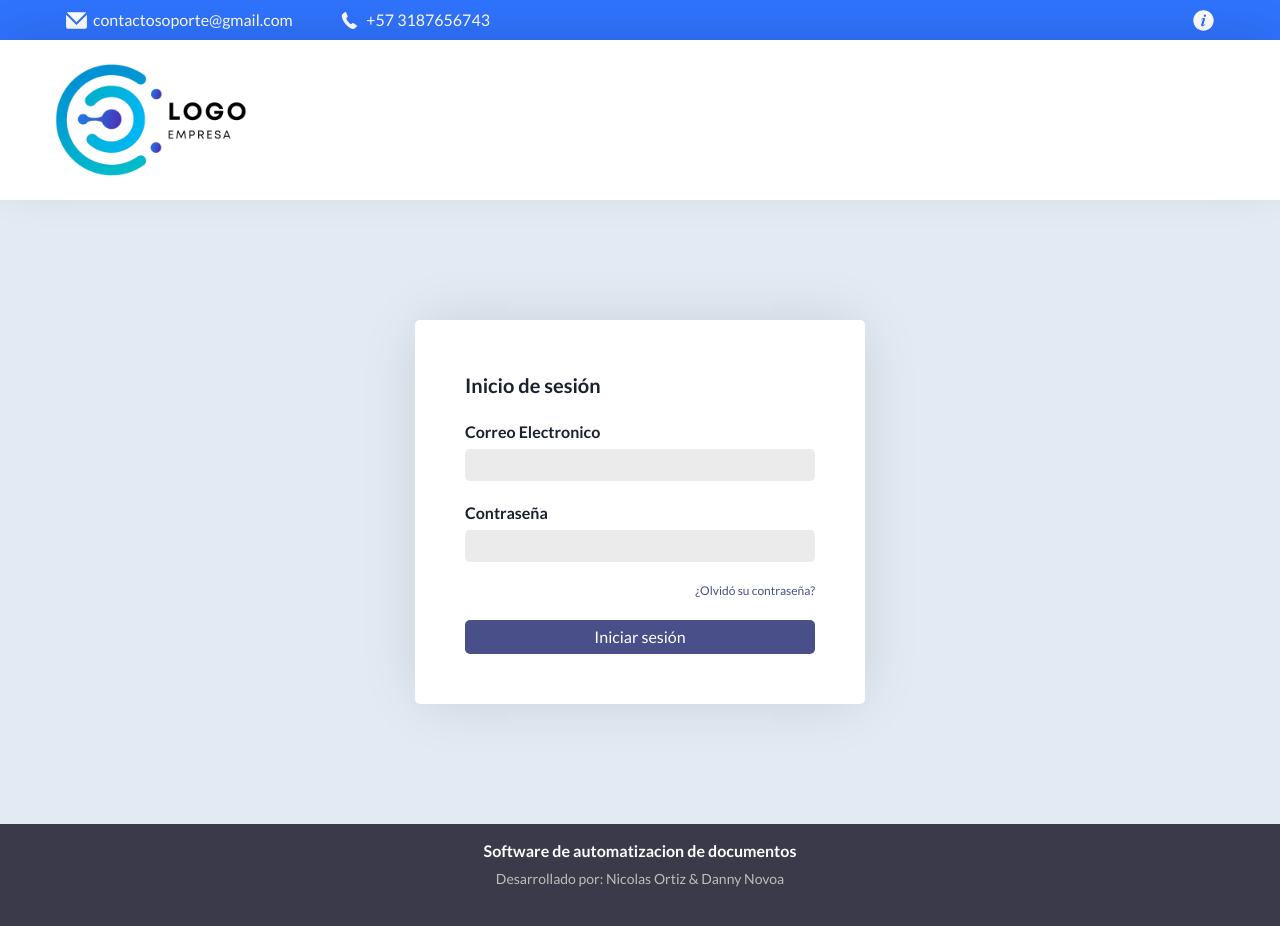
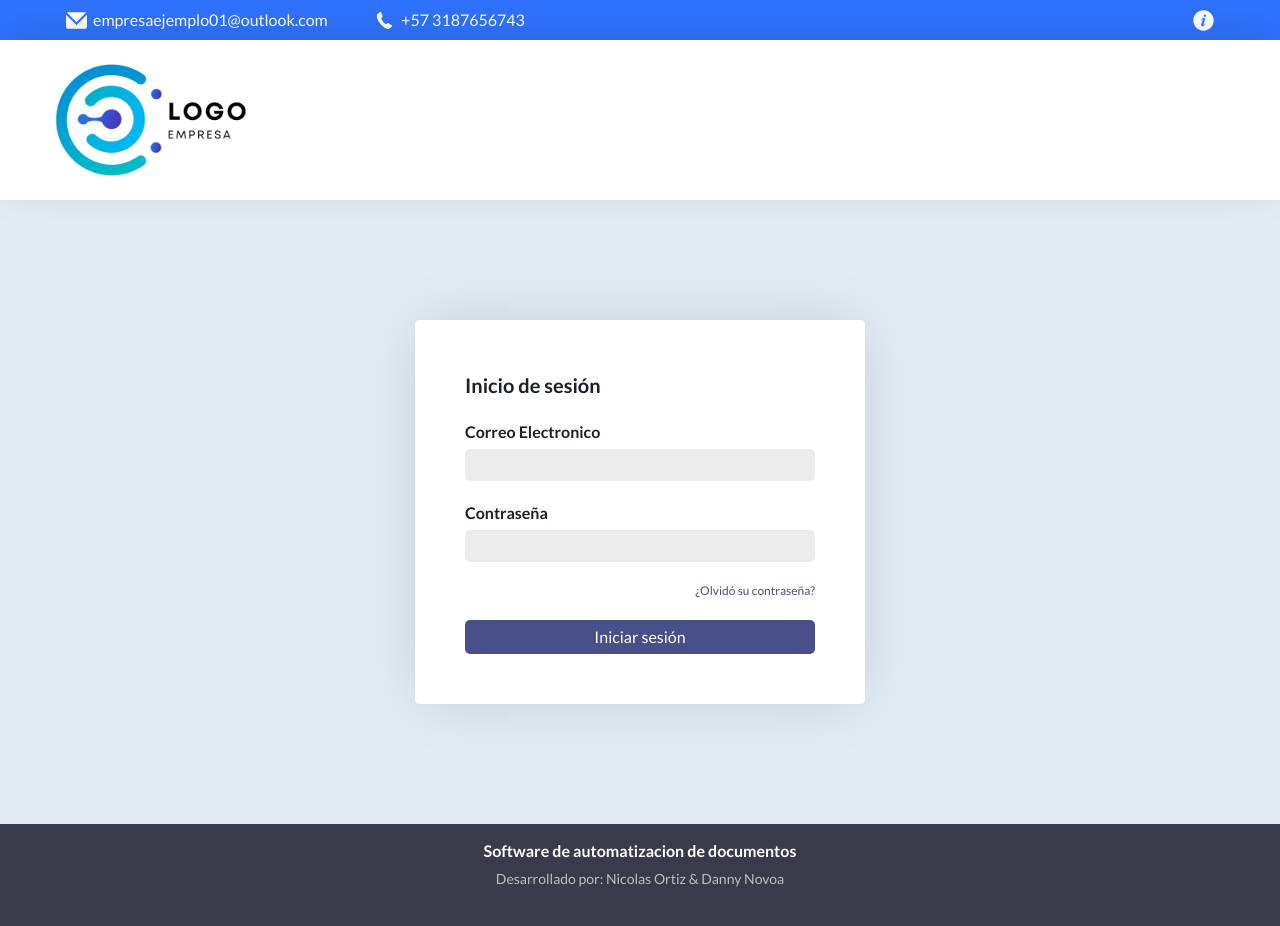
Before and after one commit to nicolaxortiz/document-generator, a React (Create React App) app: page / in a window 1280 px wide. Shown: the top 926 px of the page. Built offline with nearby package versions, Linux system fonts and the light colour scheme; no server answers.

Commit message:
headerNav

```diff
--- a/src/Components/HeaderNav.jsx
+++ b/src/Components/HeaderNav.jsx
@@ -25,21 +25,31 @@ function HeaderNav() {
 
   const handleInformation = () => {
     if (empleado?.position === "admin") {
-      window.open(
-        "https://unidadestecno-my.sharepoint.com/:b:/g/personal/dlnovoa_uts_edu_co/EZYPx7I0fzNCq7u2DiyU2KcBvGnFEcc5LilURJNPmCNcTg?e=XaDMPu"
-      );
+      window.open("https://1drv.ms/b/s!AvPWSBIqayJEa4D--4jHxI-9Etc?e=D9ZQoo");
     } else {
-      window.open(
-        "https://unidadestecno-my.sharepoint.com/:b:/g/personal/dlnovoa_uts_edu_co/EU4Pi1OCtaBBlt9-zKUsgcQBIkaj_5kWZskbKD0HUIag2g?e=MKvcaL"
-      );
+      window.open("https://1drv.ms/b/s!AvPWSBIqayJEagcPd52TRbXhd84?e=v9cEQ0");
     }
+  };
+
+  const handleEmail = () => {
+    const mailtoUrl = `mailto:empresaejemplo01@outlook.com?subject=${encodeURIComponent(
+      "Solicitud de soporte"
+    )}`;
+    window.location.href = mailtoUrl;
   };
   return (
     <>
       <div className="header-nav">
         <div className="col-1">
-          <img src={letter} alt="Carta" className="imgLetter" />
-          <p className="navText">contactosoporte@gmail.com</p>
+          <img
+            src={letter}
+            alt="Carta"
+            className="imgLetter"
+            onClick={handleEmail}
+          />
+          <p className="navText" onClick={handleEmail}>
+            empresaejemplo01@outlook.com
+          </p>
           <img src={phone} alt="Telefono" className="imgPhone" />
           <p className="navText"> +57 3187656743</p>
         </div>
--- a/src/Styles/Header.css
+++ b/src/Styles/Header.css
@@ -42,12 +42,15 @@
     margin-right: 5%;
 }
 
-
+.navText{
+    cursor: pointer;
+}
 
 .imgLetter, .imgPhone{
     width: 25px;
     margin-right: 4px;
     user-select: none;
+    cursor: pointer;
 }
 
 
```
